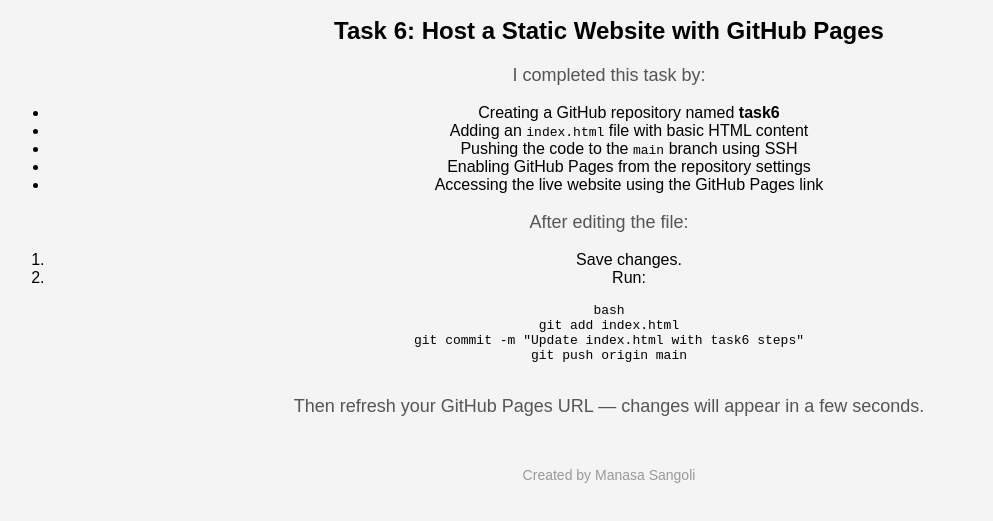
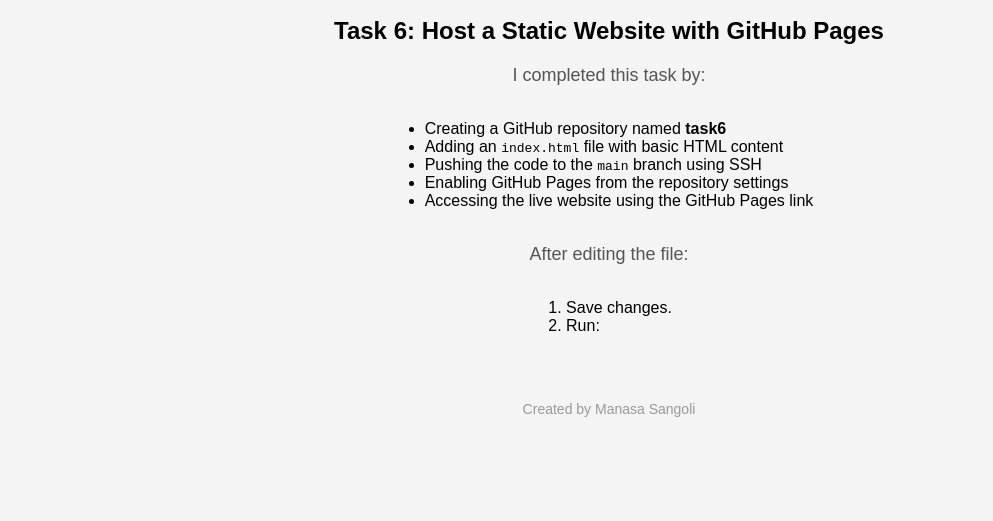
Before and after one commit to Keshwar-2/task6, a plain HTML site: page index.html in a window 1280 px wide. Shown: the part 145-666 px from the top of the page, without its empty margins (31-1024 px from the left). Drawn offline with Linux system fonts and the light colour scheme.

Commit message:
Update index.html

```diff
--- a/index.html
+++ b/index.html
@@ -18,6 +18,13 @@
     p {
       font-size: 18px;
       color: #555;
+    }
+    ul, ol {
+      text-align: left;
+      display: inline-block;
+      margin-left: 0;
+      padding-left: 20px;
+      text-indent: 0;
     }
     footer {
       margin-top: 50px;
@@ -46,15 +53,6 @@
     <li>Run:</li>
   </ol>
 
-  <pre>
-bash
-git add index.html
-git commit -m "Update index.html with task6 steps"
-git push origin main
-  </pre>
-
-  <p>Then refresh your GitHub Pages URL — changes will appear in a few seconds.</p>
-
   <footer>Created by Manasa Sangoli</footer>
 </body>
 </html>
```
